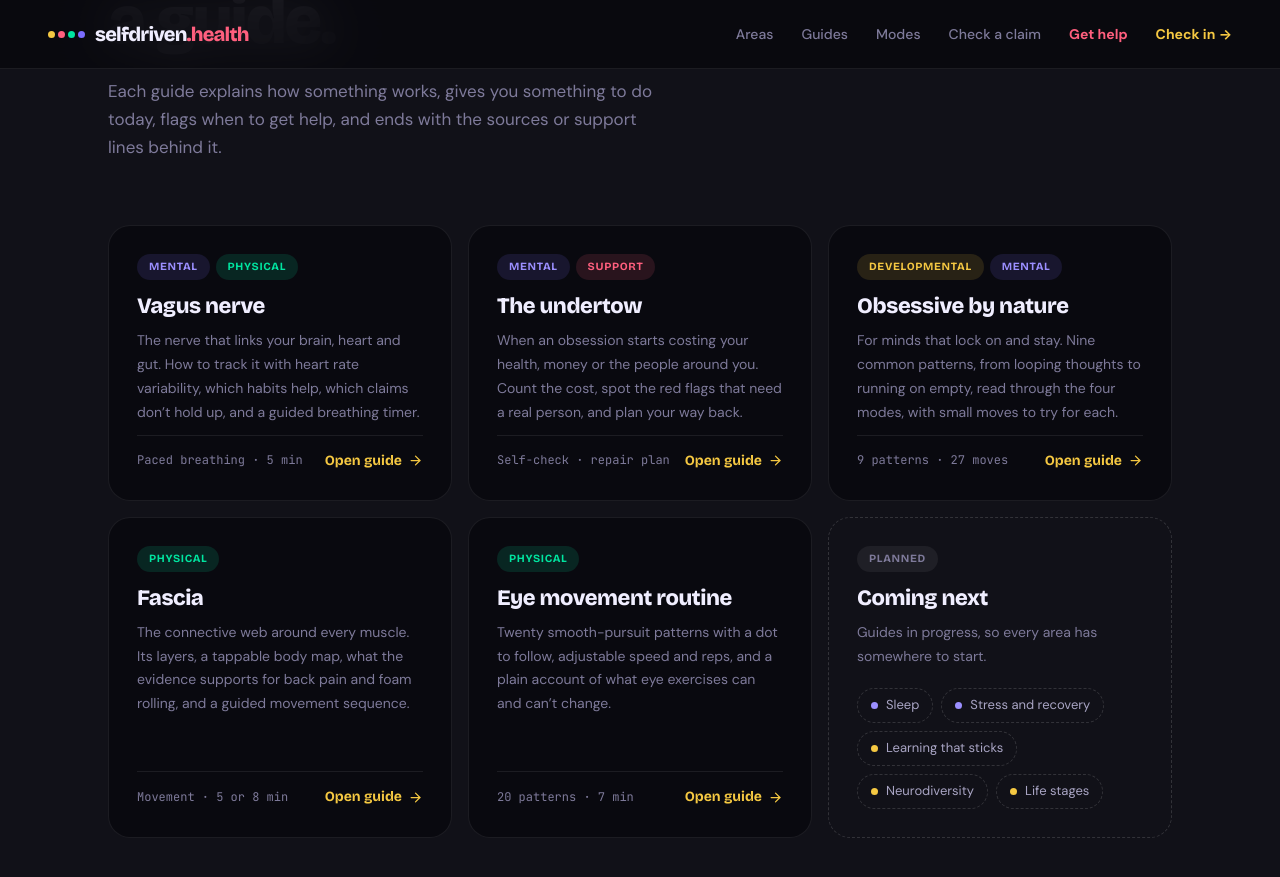
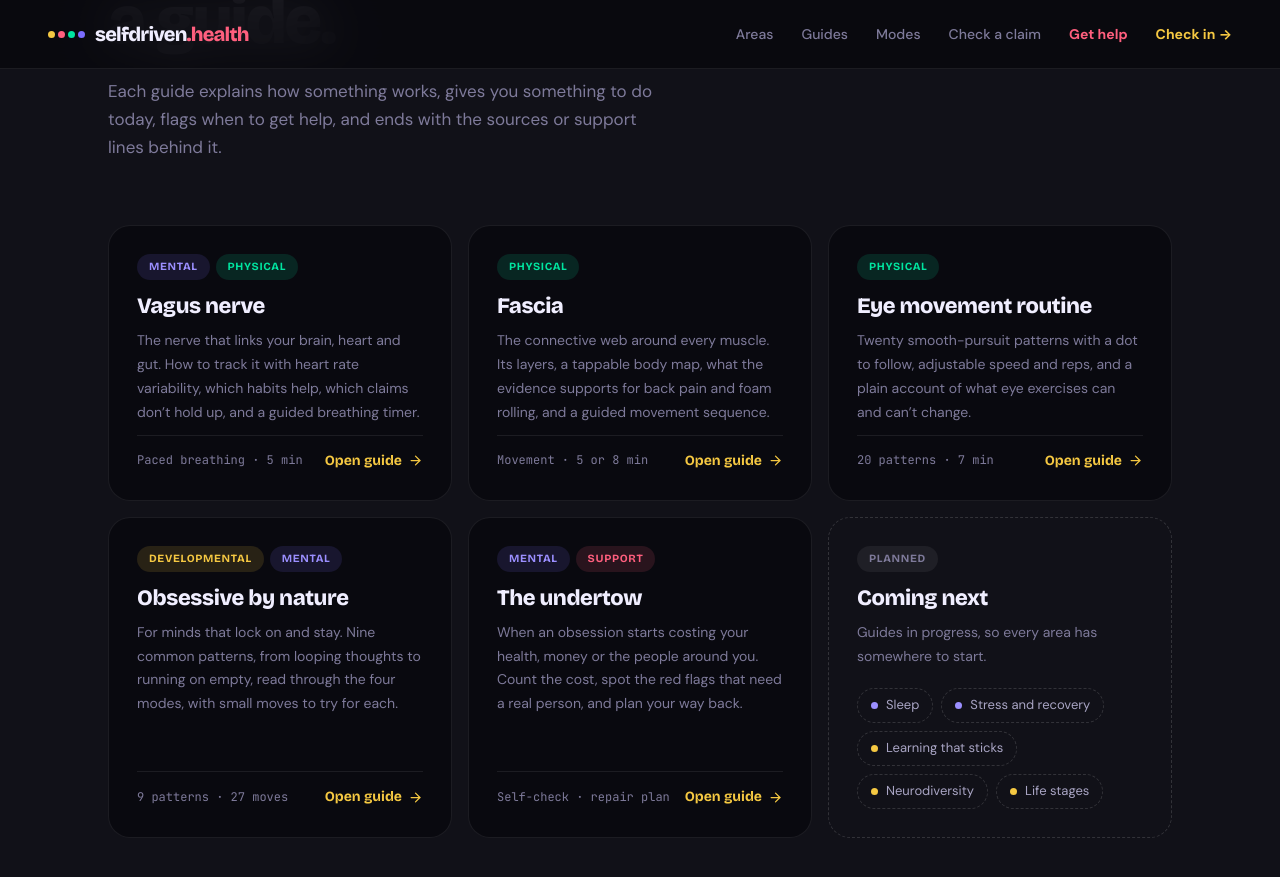
Before and after one commit to selfdriven-foundation/selfdriven-health, a Jekyll site: the page built from docs/index.html, in a window 1280 px wide and 900 px high, scrolled down 5222 px. Shown: the top 877 px of the window. Built offline with Jekyll 4.4.1, drawn with Linux system fonts in a browser that asks for light colours.

Commit message:
the undertow

```diff
--- a/docs/index.html
+++ b/docs/index.html
@@ -467,7 +467,7 @@
           <div class="start"><span>Start today</span><p>Five minutes of slow breathing at about six breaths a minute, then tell one person how you're really going.</p></div>
           <ul class="glist">
             <li><a href="/vagus-nerve">Vagus nerve and paced breathing</a><span class="st on">Live</span></li>
-            <li><a href="/undertow">The undertow</a><span class="st on">Live</span></li>
+            <li><a href="/the-undertow">The undertow</a><span class="st on">Live</span></li>
             <li><span class="soon">Sleep</span><span class="st">Planned</span></li>
           </ul>
         </article>
@@ -618,18 +618,6 @@
           <p>The nerve that links your brain, heart and gut. How to track it with heart rate variability, which habits help, which claims don’t hold up, and a guided breathing timer.</p>
           <div class="pmeta"><span class="mono">Paced breathing · 5 min</span><span class="go">Open guide <svg class="i" width="15" height="15"><use href="#ic-arrow-right"/></svg></span></div>
         </a>
-        <a class="pcard rev" href="/undertow">
-          <div class="ptags"><span class="ptag pt-mind">Mental</span><span class="ptag pt-care">Support</span></div>
-          <h3>The undertow</h3>
-          <p>When an obsession starts costing your health, money or the people around you. Count the cost, spot the red flags that need a real person, and plan your way back.</p>
-          <div class="pmeta"><span class="mono">Self-check · repair plan</span><span class="go">Open guide <svg class="i" width="15" height="15"><use href="#ic-arrow-right"/></svg></span></div>
-        </a>
-        <a class="pcard rev" href="/obsessive-by-nature">
-          <div class="ptags"><span class="ptag pt-grow">Developmental</span><span class="ptag pt-mind">Mental</span></div>
-          <h3>Obsessive by nature</h3>
-          <p>For minds that lock on and stay. Nine common patterns, from looping thoughts to running on empty, read through the four modes, with small moves to try for each.</p>
-          <div class="pmeta"><span class="mono">9 patterns · 27 moves</span><span class="go">Open guide <svg class="i" width="15" height="15"><use href="#ic-arrow-right"/></svg></span></div>
-        </a>
         <a class="pcard rev" href="/fascia">
           <div class="ptags"><span class="ptag pt-move">Physical</span></div>
           <h3>Fascia</h3>
@@ -641,6 +629,18 @@
           <h3>Eye movement routine</h3>
           <p>Twenty smooth-pursuit patterns with a dot to follow, adjustable speed and reps, and a plain account of what eye exercises can and can’t change.</p>
           <div class="pmeta"><span class="mono">20 patterns · 7 min</span><span class="go">Open guide <svg class="i" width="15" height="15"><use href="#ic-arrow-right"/></svg></span></div>
+        </a>
+        <a class="pcard rev" href="/obsessive-by-nature">
+          <div class="ptags"><span class="ptag pt-grow">Developmental</span><span class="ptag pt-mind">Mental</span></div>
+          <h3>Obsessive by nature</h3>
+          <p>For minds that lock on and stay. Nine common patterns, from looping thoughts to running on empty, read through the four modes, with small moves to try for each.</p>
+          <div class="pmeta"><span class="mono">9 patterns · 27 moves</span><span class="go">Open guide <svg class="i" width="15" height="15"><use href="#ic-arrow-right"/></svg></span></div>
+        </a>
+        <a class="pcard rev" href="/the-undertow">
+          <div class="ptags"><span class="ptag pt-mind">Mental</span><span class="ptag pt-care">Support</span></div>
+          <h3>The undertow</h3>
+          <p>When an obsession starts costing your health, money or the people around you. Count the cost, spot the red flags that need a real person, and plan your way back.</p>
+          <div class="pmeta"><span class="mono">Self-check · repair plan</span><span class="go">Open guide <svg class="i" width="15" height="15"><use href="#ic-arrow-right"/></svg></span></div>
         </a>
         <div class="pcard soon rev">
           <div class="ptags"><span class="ptag pt-soon">Planned</span></div>
--- a/docs/pages/the-undertow.html
+++ b/docs/pages/the-undertow.html
@@ -1,7 +1,7 @@
 ---
 layout: null
 title: The undertow - selfdriven Health
-permalink: /undertow
+permalink: /the-undertow
 ---
 <!DOCTYPE html>
 <html lang="en">
```
